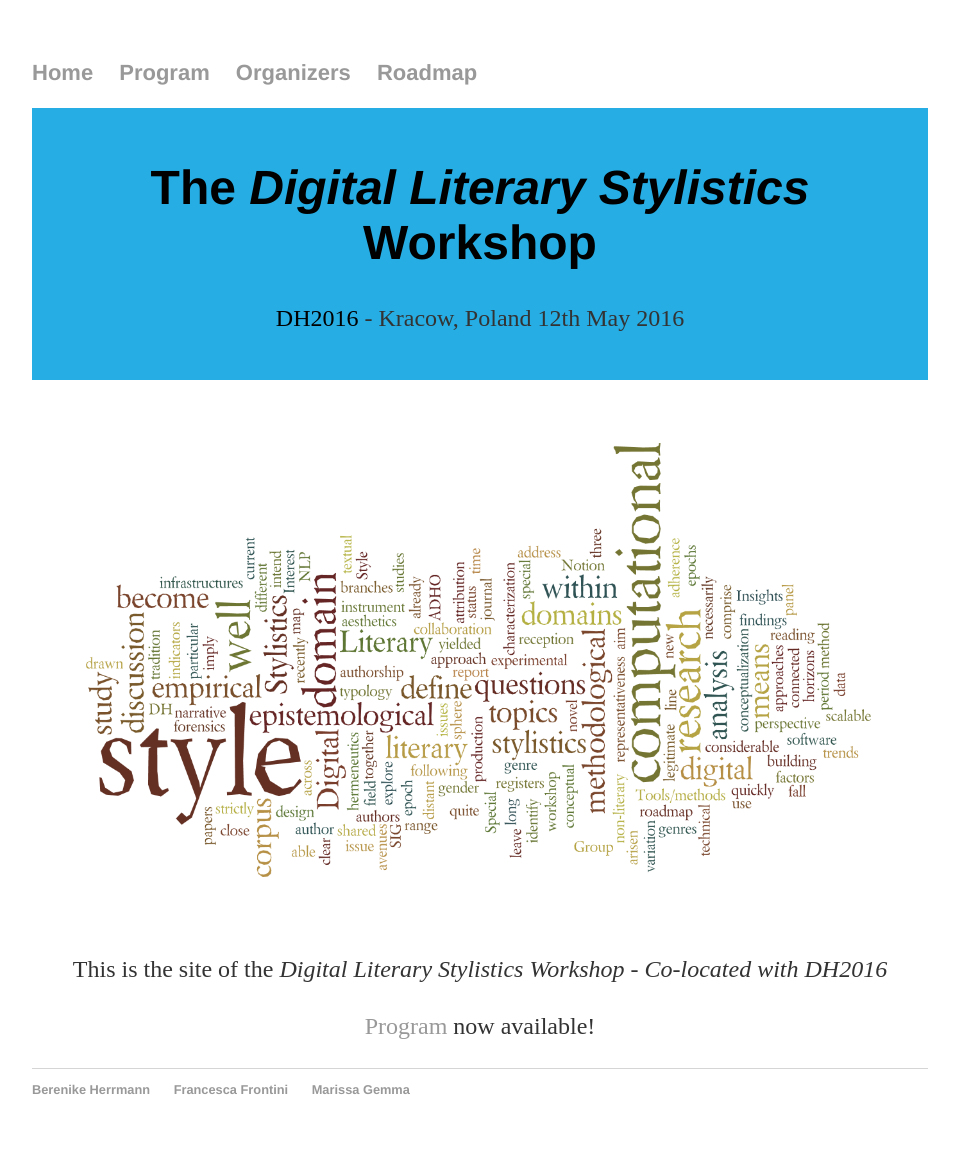
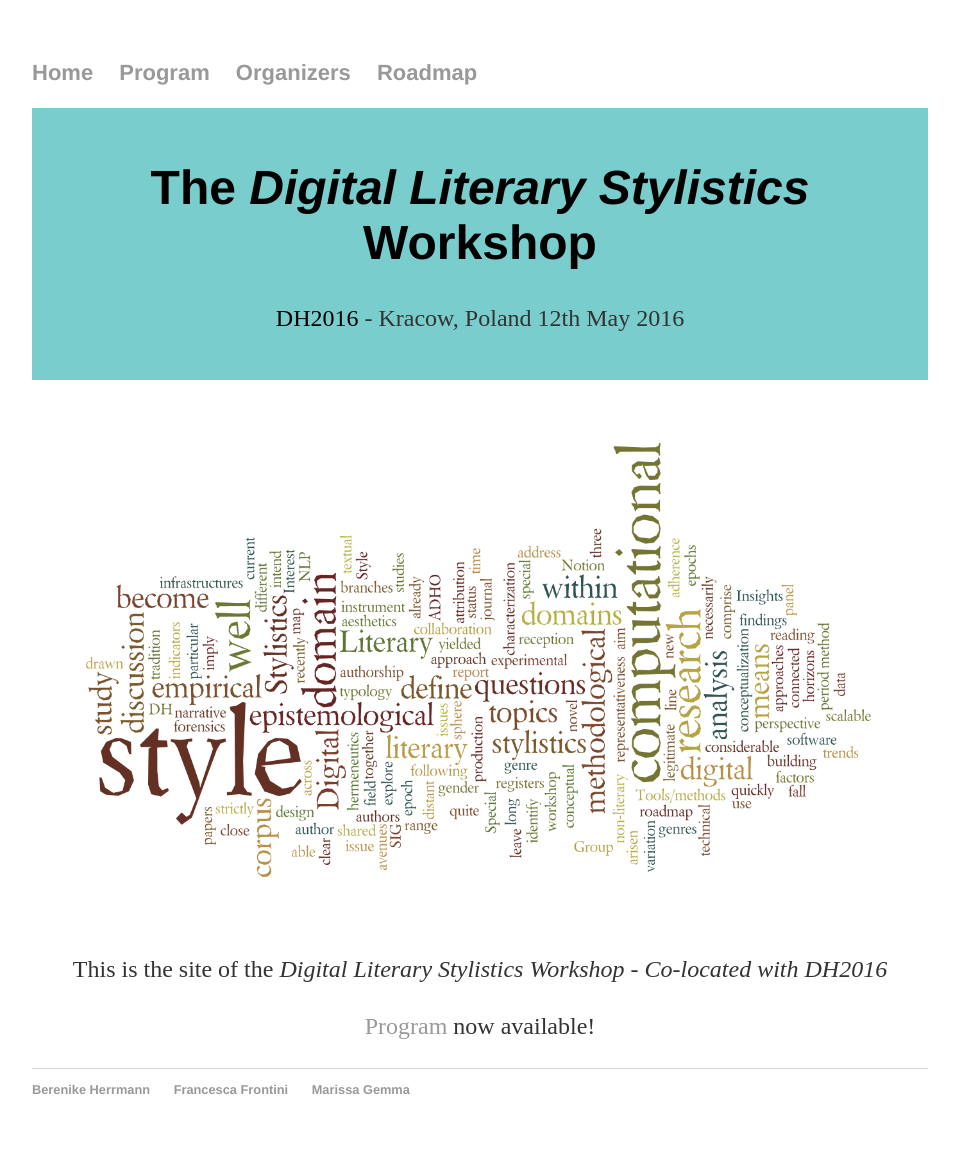
Before and after one commit to DigitalLiteraryStylistic/-DigitalLiteraryStylistic.github.io, a Jekyll site: the page built from index.html, in a window 1280 px wide. Shown: the whole page, without its empty margins (160-1119 px from the left). Built offline with Jekyll 4.4.1, drawn with Linux system fonts in a browser that asks for light colours.

Commit message:
Update main.css

```diff
--- a/css/main.css
+++ b/css/main.css
@@ -59,7 +59,7 @@
 
 .main-header {
   text-align: center;
-  background: #26ADE4;
+  background: #79CDCD;
   padding: 20px 0px 20px 0px;;
 }
 
```
